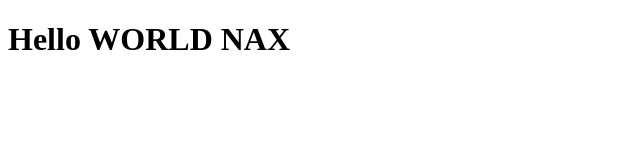
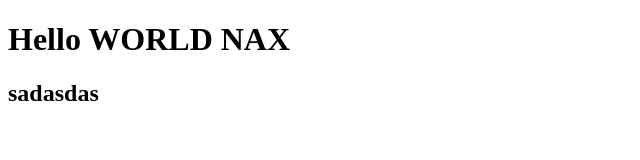
Before and after one commit to goganccc/project, a plain HTML site: page index.html in a window 1280 px wide. Shown: the whole page, without its empty margins (0-640 px from the left). Drawn offline with Linux system fonts and the light colour scheme.

Commit message:
indexMOD

```diff
--- a/index.html
+++ b/index.html
@@ -8,6 +8,7 @@
 </head>
 <body>
     <h1>Hello WORLD NAX</h1>
+    <h2>sadasdas</h2>
     <script src="script.js" ></script>
 </body>
 </html>
```
